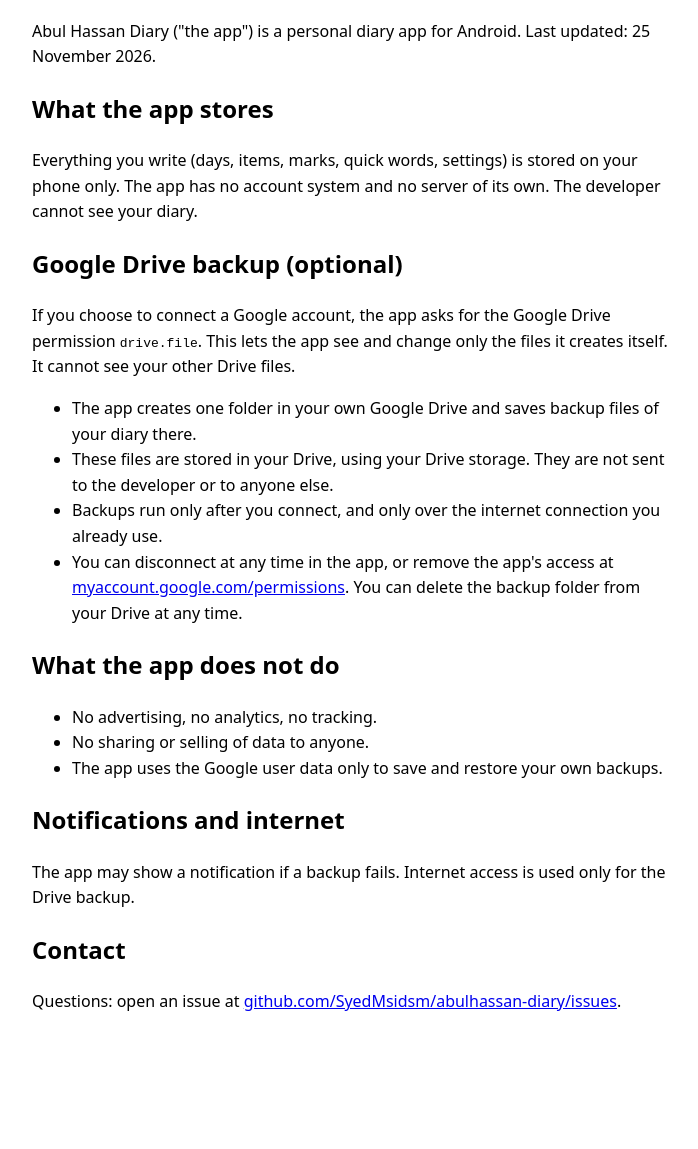
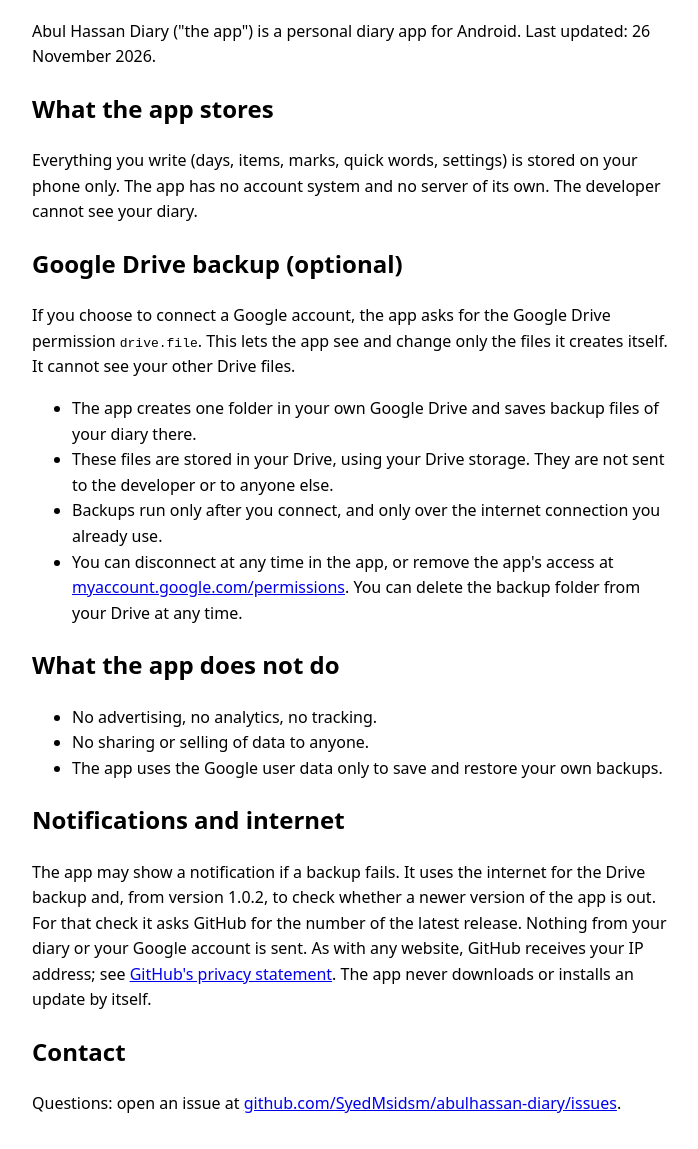
Before and after one commit to SyedMsidsm/abulhassan-diary, a plain HTML site: page privacy.html in a window 1280 px wide. Shown: the part 86-1235 px from the top of the page, without its empty margins (288-986 px from the left). Before the commit the page ends 1133 px from the top, so only its background shows below. Drawn offline with Linux system fonts and the light colour scheme.

Commit message:
Privacy policy: the app now checks GitHub for a newer version

```diff
--- a/privacy.html
+++ b/privacy.html
@@ -8,7 +8,7 @@
 </head>
 <body>
 <h1>Privacy policy</h1>
-<p>Abul Hassan Diary ("the app") is a personal diary app for Android. Last updated: 25 November 2026.</p>
+<p>Abul Hassan Diary ("the app") is a personal diary app for Android. Last updated: 26 November 2026.</p>
 
 <h2>What the app stores</h2>
 <p>Everything you write (days, items, marks, quick words, settings) is stored on your phone only. The app has
@@ -36,7 +36,12 @@ backup folder from your Drive at any time.</li>
 </ul>
 
 <h2>Notifications and internet</h2>
-<p>The app may show a notification if a backup fails. Internet access is used only for the Drive backup.</p>
+<p>The app may show a notification if a backup fails. It uses the internet for the Drive backup and, from
+version 1.0.2, to check whether a newer version of the app is out. For that check it asks GitHub for the
+number of the latest release. Nothing from your diary or your Google account is sent. As with any website,
+GitHub receives your IP address; see
+<a href="https://docs.github.com/en/site-policy/privacy-policies/github-general-privacy-statement">GitHub's privacy statement</a>.
+The app never downloads or installs an update by itself.</p>
 
 <h2>Contact</h2>
 <p>Questions: open an issue at
```
